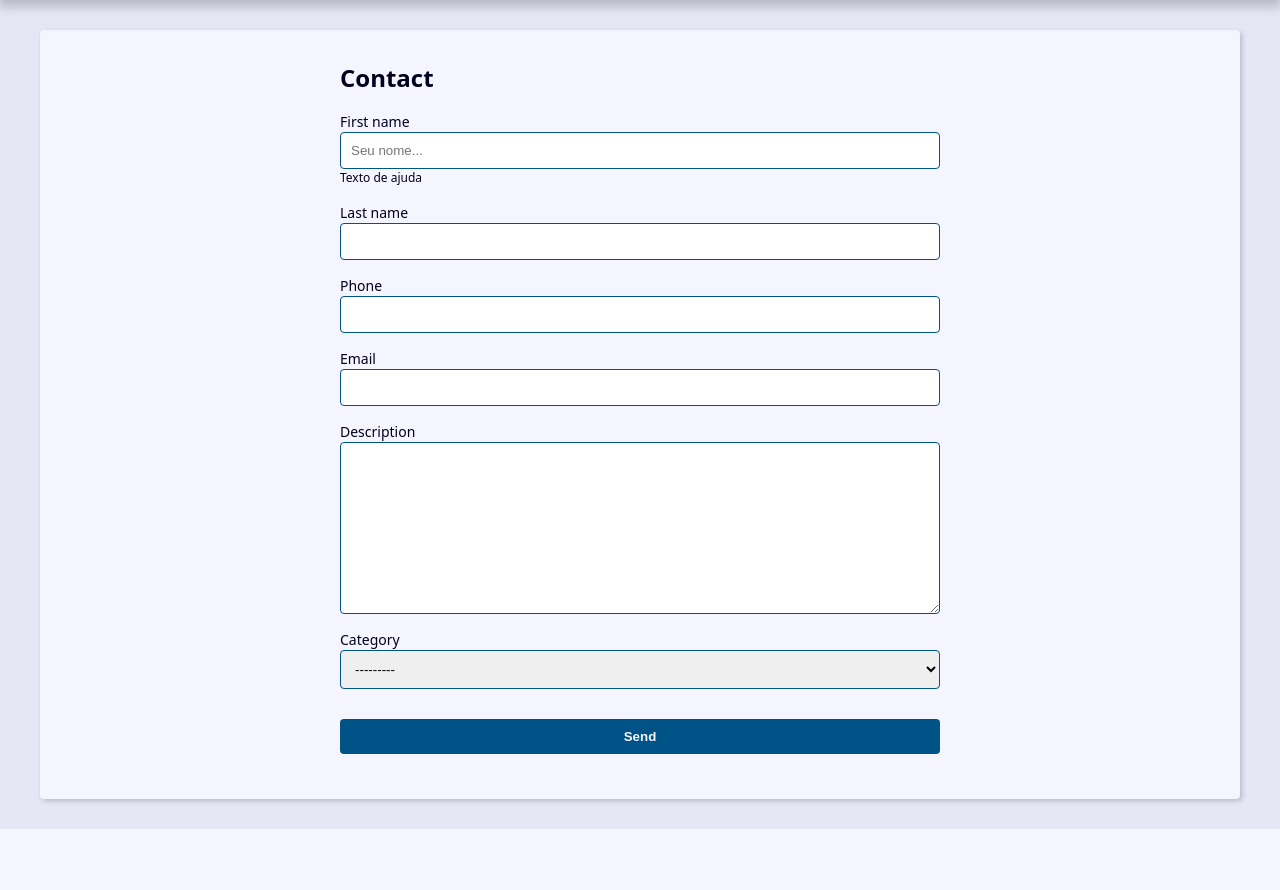
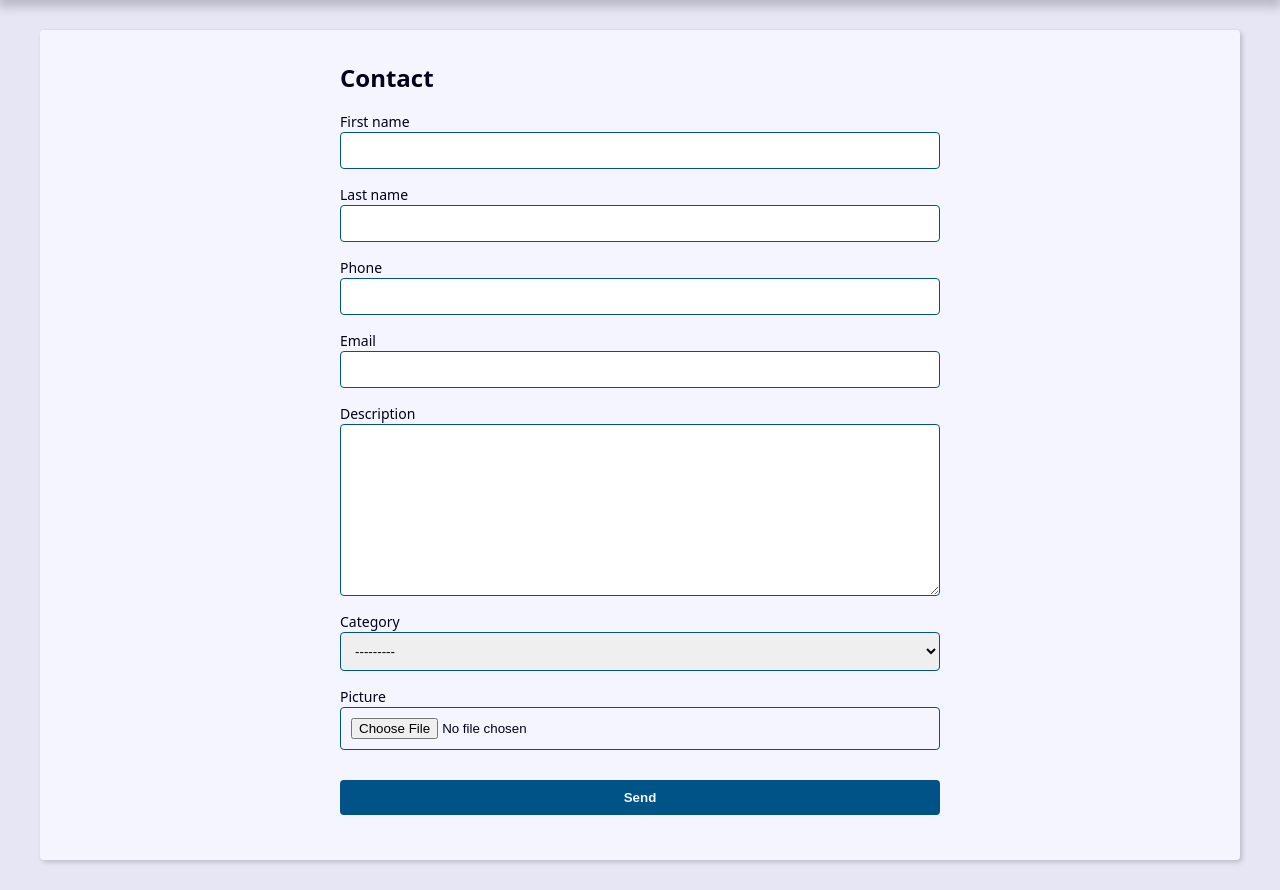
Before and after one commit to MarivaldoDev/agenda-django, a Django app: page /contact/create/ in a window 1280 px wide. Shown: the part 239-1129 px from the top of the page. Before the commit the page ends 1068 px from the top, so only its background shows below. Run offline with Django 5.2, Linux system fonts and the light colour scheme; tables that the repository leaves empty hold one stand-in row (values such as "Sample post").

Commit message:
'adicionando_campo_image'

```diff
--- a/contact/forms.py
+++ b/contact/forms.py
@@ -4,29 +4,19 @@
 
 
 class ContactForm(forms.ModelForm):
-    first_name = forms.CharField(
-        widget=forms.TextInput(
+    picture = forms.ImageField(
+        widget=forms.FileInput(
             attrs={
-                'class': 'classe-a classe-b',
-                'placeholder': 'Seu nome...',
+                'accept': 'image/*',
             }
-        ),
-        help_text='Texto de ajuda',
+        )
     )
-
-    def __init__(self, *args, **kwargs):
-        super().__init__(*args, **kwargs)
-
-        # self.fields['first_name'].widget.attrs.update({
-        #     'class': 'classe-a classe-b',
-        #     'placeholder': 'Seu nome...'
-        # })
-
     class Meta:
         model = Contact
         fields = (
             'first_name', 'last_name', 'phone',
             'email', 'description', 'category',
+            'picture',
         )
 
     def clean(self):
--- a/contact/templates/contact/contact.html
+++ b/contact/templates/contact/contact.html
@@ -12,6 +12,12 @@
         <p><b>Created Date:</b> {{contact.created_date}} </p>
         <p><b>Description:</b> {{contact.description}} </p>
         <p><b>Category:</b> {{contact.category.name}} </p>
+        {% if contact.picture %}
+            <p>
+                <img src="{{ contact.picture.url }}" alt="{{ contact.first_name }} {{ contact.last_name }}">
+            </p>
+        {% endif %}
+
 
         <div class="contact-links">
             <a class="btn btn-link" href="{% url 'update' contact.id %}">Update</a>
--- a/contact/templates/contact/create.html
+++ b/contact/templates/contact/create.html
@@ -19,8 +19,14 @@
                   <p class="help-text">{{ field.help_text }}</p>
                 {% endif %}
               </div>
-          {% endfor %}
-        </div>
+
+              {% if field.name == 'picture' and field.value.url %}
+                <div class="form-group">
+                  <img src="{{ field.value.url }}" alt="">
+                </div>
+              {% endif %}
+            {% endfor %}
+         </div>
 
           <div class="form-content">
             <div class="form-group">
--- a/contact/views/contact_forms.py
+++ b/contact/views/contact_forms.py
@@ -8,7 +8,7 @@
     form_action = reverse('create')
 
     if request.method == 'POST':
-        form = ContactForm(request.POST)
+        form = ContactForm(request.POST, request.FILES)
         context = {
             'form': form,
             'form_action': form_action,
@@ -33,7 +33,7 @@
     form_action = reverse('update', args=(contact_id,))
 
     if request.method == 'POST':
-        form = ContactForm(request.POST, instance=contact)
+        form = ContactForm(request.POST, request.FILES, instance=contact)
         context = {
             'form': form,
             'form_action': form_action,
```
